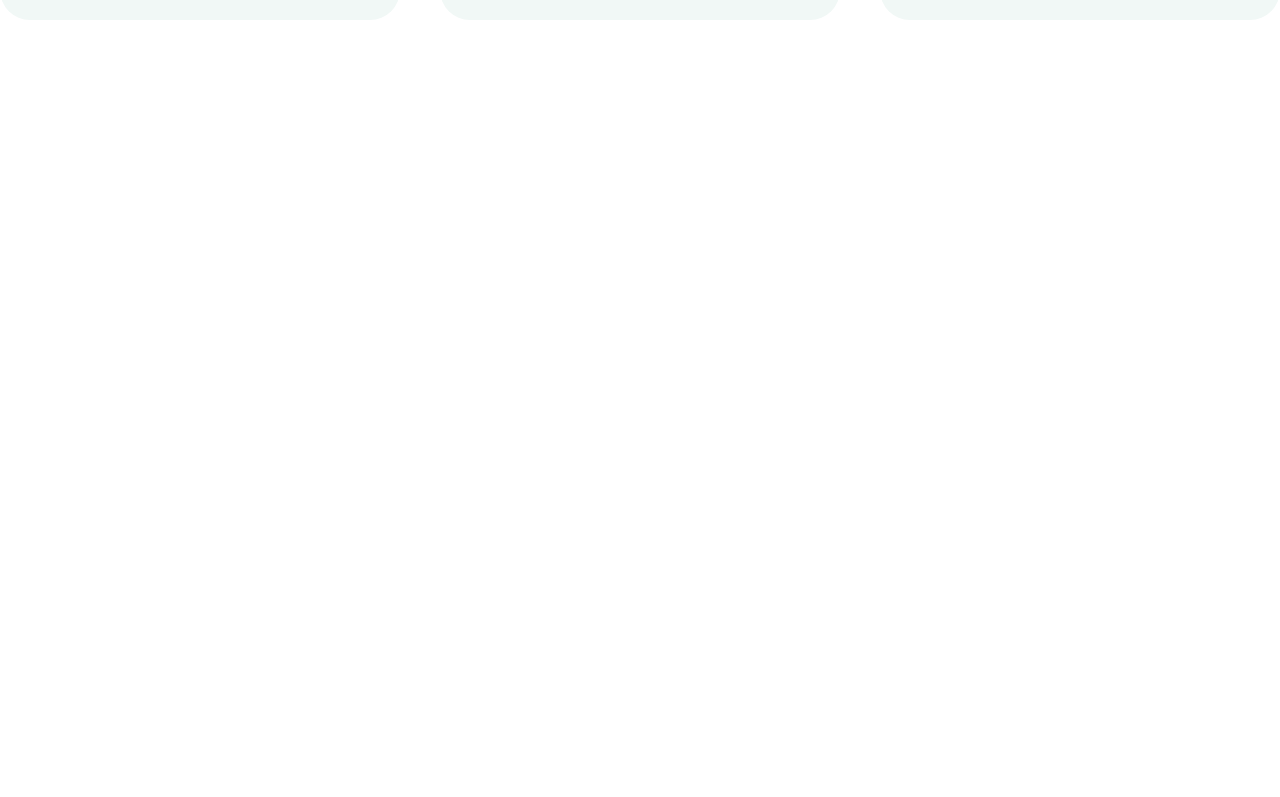
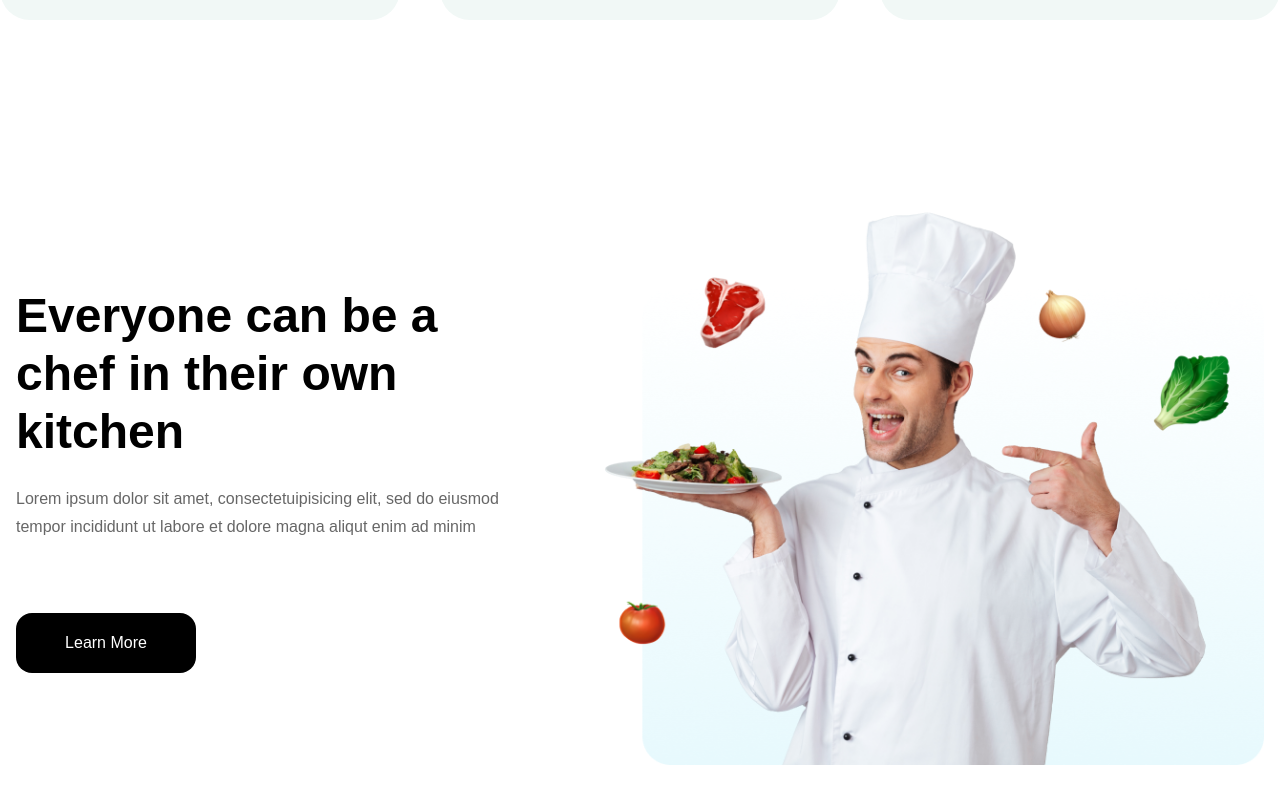
Before and after one commit to naheantarik/CookingTemplate-Nextjs, a Next.js app: page / in a window 1280 px wide. Shown: the part 2939-3736 px from the top of the page. Before the commit the page ends 2959 px from the top, so only its background shows below. Built offline with nearby package versions, Linux system fonts and the light colour scheme.

Commit message:
Style: Home Cta Created

```diff
--- /dev/null
+++ b/app/components/HomeCTA.jsx
@@ -0,0 +1,37 @@
+/* eslint-disable @next/next/no-img-element */
+import React from "react";
+import ChefOne from "../../public/assets/image/Chef-1.png";
+
+const HomeCTA = () => {
+  return (
+    <section className="h-auto mx-auto max-w-[1280px] px-4 py-8 mt-[143px]">
+      <div className="flex flex-col md:flex-row text-start gap-[44px] items-center justify-between">
+        <div className="max-w-[526px]">
+          <h2 className="text-[48px] text-black font-semibold tracking-[-4%] leading-[58px]">
+            Everyone can be a <br /> chef in their own kitchen
+          </h2>
+          <p className="font-normal text-[16px] leading-[28px] text-black text-opacity-[60%] mt-[24px]">
+            Lorem ipsum dolor sit amet, consectetuipisicing elit, sed do eiusmod
+            tempor incididunt ut labore et dolore magna aliqut enim ad minim{" "}
+          </p>
+
+          <a
+            className="bg-black w-[180px] h-[60px] text-white flex items-center justify-center rounded-[16px] mt-[72px]"
+            href="#"
+          >
+            Learn More
+          </a>
+        </div>
+        <div className="flex-grow">
+          <img
+            className="w-full object-cover"
+            src={ChefOne.src}
+            alt="ChafImage"
+          />
+        </div>
+      </div>
+    </section>
+  );
+};
+
+export default HomeCTA;
--- /dev/null
+++ b/app/components/InstagramFeed.jsx
@@ -0,0 +1,15 @@
+import React from "react";
+
+const InstagramFeed = () => {
+  return (
+    <section>
+      <div>
+        <div>
+          <h2>Check out @foodieland on Instagram</h2>
+        </div>
+      </div>
+    </section>
+  );
+};
+
+export default InstagramFeed;
--- a/app/page.js
+++ b/app/page.js
@@ -3,11 +3,13 @@ import HeaderTemplateComponent from "./components/HeaderTemplateComponents";
 import Hero from "./hero/page";
 import Categories from "./categories/page";
 import RecipesPage from "./recipes/page";
+import HomeCTA from "./components/HomeCTA";
 
 export default function Home() {
 	return <>
 	<Hero />
 	<Categories />
 	<RecipesPage />
+	<HomeCTA />
 	</>;
 }
```
Also changed, not shown: public/assets/image/Chef-1.png (added).
